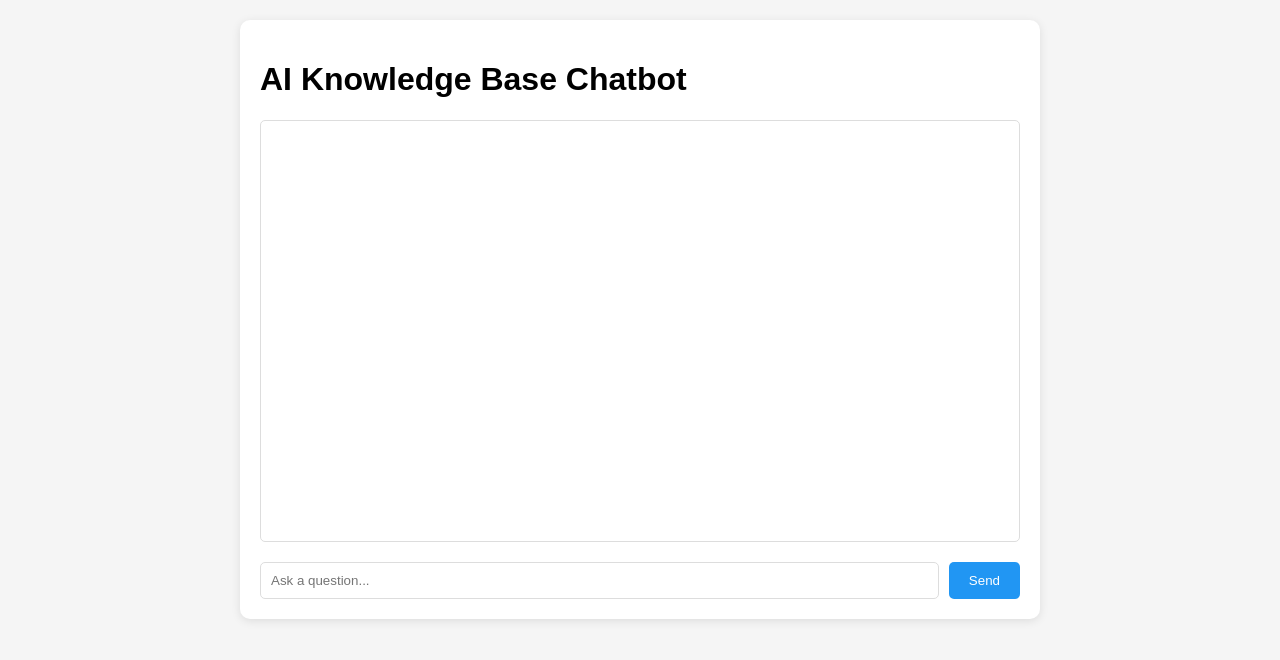
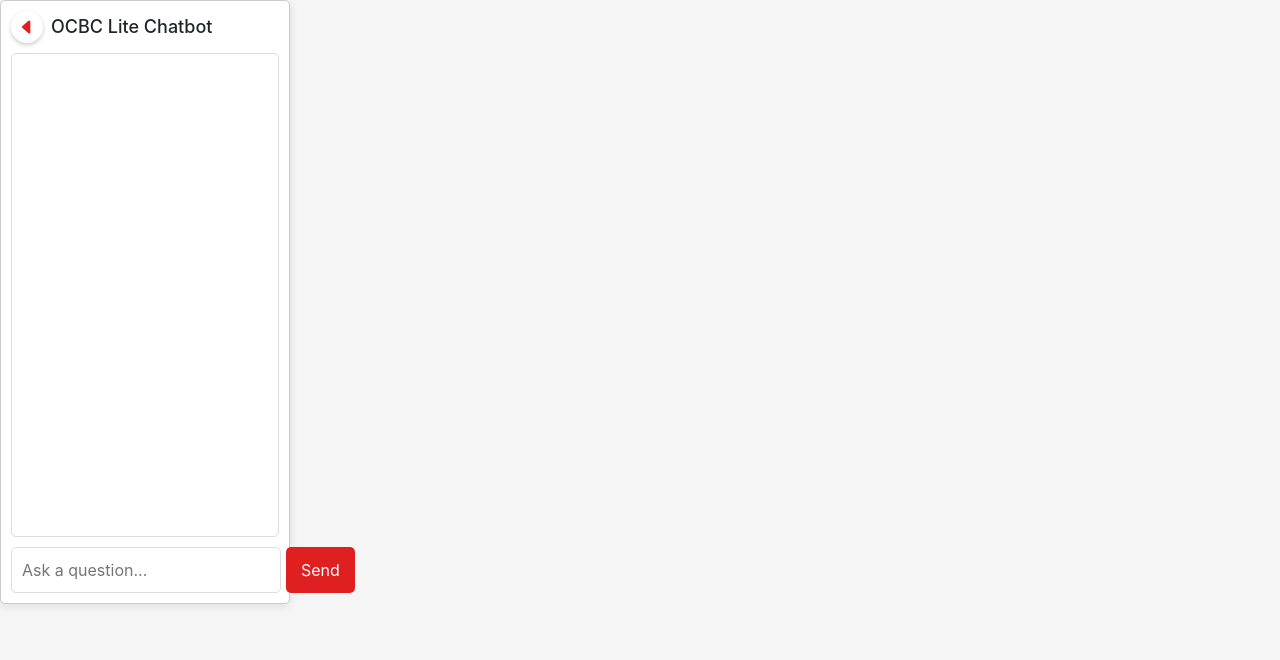
Before and after one commit to yonghongzz/FSDP_OCBC, a website: page public/chatbot.html in a window 1280 px wide. Drawn offline with Linux system fonts and the light colour scheme; no server answers.

Commit message:
chatbot UI update

```diff
--- a/public/chatbot.html
+++ b/public/chatbot.html
@@ -4,27 +4,63 @@
     <meta charset="UTF-8">
     <meta name="viewport" content="width=device-width, initial-scale=1.0">
     <title>AI Knowledge Base Chatbot</title>
+    <link href="css/bootstrap/bootstrap.css" rel="stylesheet">
+    <link rel="stylesheet" href="css/bootstrap-icons/font/bootstrap-icons.css">
     <style>
         body {
-            font-family: Arial, sans-serif;
-            max-width: 800px;
-            margin: 0 auto;
-            padding: 20px;
+            font-family: -apple-system, BlinkMacSystemFont, "Segoe UI", Roboto, Helvetica, Arial, sans-serif;
+            max-width: 76.7mm; /* 76.7mm */
+            max-height: 159.9mm;
+            margin: 0;
             background-color: #f5f5f5;
+            padding: 0; /* Remove default padding */
+        }
+        #chat-header {
+            display: flex;
+            align-items: center;
+            gap: 8px;
+            margin-bottom: 10px; /* Reduce margin to save space */
+        }
+        .back-button {
+            background: white;
+            border: none;
+            width: 32px;
+            height: 32px;
+            border-radius: 50%;
+            box-shadow: 0 2px 4px rgba(0,0,0,0.2);
+            cursor: pointer;
+            display: flex;
+            align-items: center;
+            justify-content: center;
+            font-size: 18px;
+            flex-shrink: 0;
         }
         .chat-container {
             background-color: white;
-            border-radius: 10px;
-            padding: 20px;
+            border-radius: 5px;
+            padding: 10px; /* Reduce padding to save space */
             box-shadow: 0 2px 10px rgba(0,0,0,0.1);
+            border: 1px solid #ccc;
+            max-width: 290px; /* 76.7mm */
+            max-height: 604px; /* 159.9mm */
+            display: flex;
+            flex-direction: column;
+            height: 100%; /* Ensure it uses full height */
+            min-height: 159.9mm;
         }
         .chat-box {
-            height: 400px;
+            flex: 1 1 auto;
             overflow-y: auto;
             border: 1px solid #ddd;
             padding: 10px;
-            margin-bottom: 20px;
+            margin-bottom: 10px;
             border-radius: 5px;
+            -ms-overflow-style: none;  /* IE and Edge */
+            scrollbar-width: none;  /* Firefox */
+        }
+        /* Hide scrollbar for Chrome, Safari and Opera */
+        .chat-box::-webkit-scrollbar {
+            display: none;
         }
         .message {
             margin: 10px 0;
@@ -33,38 +69,42 @@
         }
         .user-message {
             background-color: #e3f2fd;
-            margin-left: 20%;
+            margin-left: 10%; /* Reduce margin to save space */
         }
         .bot-message {
             background-color: #f5f5f5;
-            margin-right: 20%;
+            margin-right: 10%; /* Reduce margin to save space */
         }
         .input-container {
             display: flex;
-            gap: 10px;
+            bottom: 0;
+            gap: 5px; /* Reduce gap to save space */
         }
         input {
             flex: 1;
             padding: 10px;
             border: 1px solid #ddd;
             border-radius: 5px;
+            box-sizing: border-box; /* Include padding in width calculation */
         }
         button {
-            padding: 10px 20px;
-            background-color: #2196f3;
+            padding: 10px 15px; /* Reduce padding to save space */
+            background-color: #E02020;
             color: white;
             border: none;
             border-radius: 5px;
             cursor: pointer;
-        }
-        button:hover {
-            background-color: #1976d2;
+            box-sizing: border-box; /* Include padding in width calculation */
         }
     </style>
 </head>
 <body>
     <div class="chat-container">
-        <h1>AI Knowledge Base Chatbot</h1>
+        <div id="chat-header">
+            <button onclick="window.history.back()" class="back-button"><i class="bi bi-caret-left-fill" style="color: #E02020"></i></button>
+            <h1 style="margin: 0; font-size: 18px;">OCBC Lite Chatbot</h1> <!-- Reduce font size to save space -->
+        </div>
+
         <div class="chat-box" id="chatBox"></div>
         <div class="input-container">
             <input type="text" id="userInput" placeholder="Ask a question..." onkeypress="handleKeyPress(event)">
```
